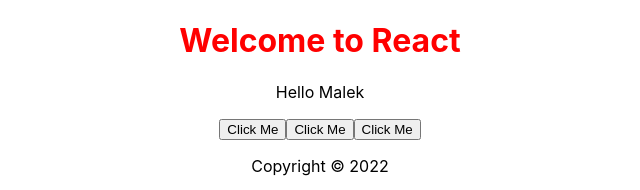
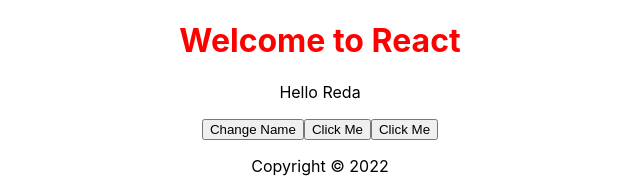
Before and after one commit to redatag/react-learning-demo, a React (Create React App) app: page / in a window 1280 px wide. Shown: the top 190 px of the page, without its empty margins (320-960 px from the left). Built offline with nearby package versions, Linux system fonts and the light colour scheme.

Commit message:
useState Hook

```diff
--- a/src/Content.js
+++ b/src/Content.js
@@ -1,13 +1,24 @@
 import React from 'react'
+import {useState} from 'react'
 
 const Content = () => {
+    //Array desstruction
+    //first value 'name' is the current state  and 2nd element is the setting the state
+    //useState() contain the default or original state when the component load
+    const [name, setName] = useState('Reda');
+    const [count, setCount] = useState(0);
+    //we use const to never reassign the name directly
+    //, we never need to directly modify the state of the component
+    // but we use setName to change the state
     const handleNameChange = () => {
         const names = ["Reda", "Malek", "Talia"];
         const int = Math.floor(Math.random() * 3);
-        return names[int];
+        // return names[int];
+        setName(names[int]);
       }
       const handleClick = () => {
-          console.log('clicked');
+          setCount(count + 1);
+          console.log(`button clicked ${count} times`);
       }
 
       const handleClick2 = (name) => {
@@ -22,9 +33,11 @@
 //Alt + Shift + arrow Down == Copy and past
     return (
         <main>
-            <p onDoubleClick = {handleClick}> Hello {handleNameChange()}</p>
+            {/* <p onDoubleClick = {handleClick}> Hello {handleNameChange()}</p> */}
+            <p onDoubleClick = {handleClick}> Hello {name}</p>
+            <button onClick={handleNameChange}>Change Name </button>
+            {/* <button onClick={() => {handleClick2('Reda')}}>Click Me </button> */}
             <button onClick={handleClick}>Click Me </button>
-            <button onClick={() => {handleClick2('Reda')}}>Click Me </button>
             <button onClick={(e) => handleClick3(e)}>Click Me </button>
         </main>
     )
```
